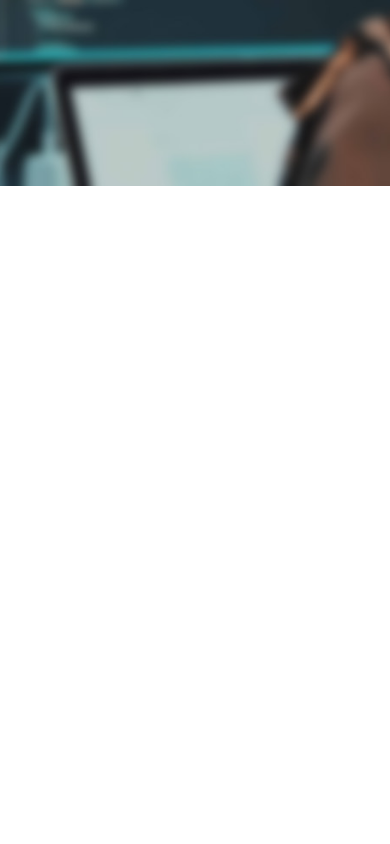
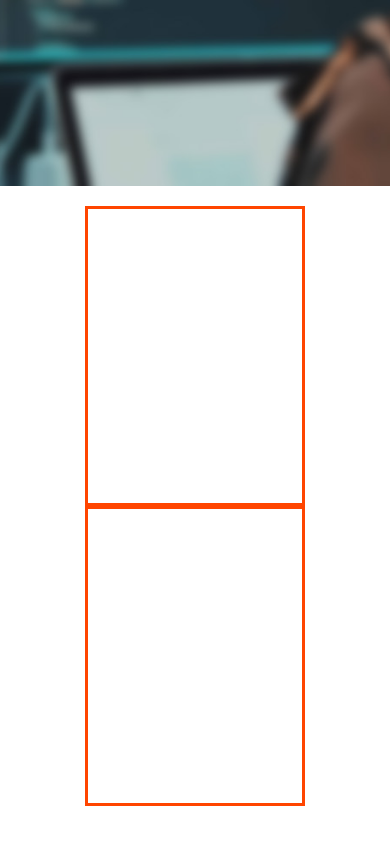
Before and after one commit to DondonDev/DondonDev.github.io, a plain HTML site: page index.html in a window 390 px wide. Shown: the part 658-1502 px from the top of the page. Drawn offline with Linux system fonts and the light colour scheme.

Commit message:
Update Files

```diff
--- a/css/mainnavstyles.css
+++ b/css/mainnavstyles.css
@@ -56,7 +56,7 @@
     margin: 2px;
 }
 
-@media screen and (max-width: 600px) {
+@media screen and (max-width: 700px) {
     .mainnav a:not(:first-child) {
         display: none;
     }
@@ -67,7 +67,7 @@
     }
 }
 
-@media screen and (max-width: 600px) {
+@media screen and (max-width: 700px) {
     .mainnav.responsive {
         position: fixed;
     }
--- a/css/mainstyles.css
+++ b/css/mainstyles.css
@@ -66,6 +66,17 @@ section {
 #aboutsection {
     background-color: #ffffff;
     height: 200vh;
+    padding: 20px;
+    display: flex;
+    align-items:first baseline;
+    justify-content: left;
+}
+
+.profilepicholder {
+    background-color: #ffffff;
+    width: 220px;
+    height: 300px;
+    border: solid orangered;
 }
 
 #portfoliosection {
@@ -98,3 +109,20 @@ button {
     cursor: pointer;
     border-radius: 16px;
   }
+
+  @media screen and (max-width: 700px) {
+    .profilepicholder {
+        margin-left: auto;
+        margin-right: auto;
+    }
+
+    #aboutsection {
+    display:block;
+    align-items:center;
+    justify-content: center;
+    }
+
+    .myname {
+        font-size: 26px;
+      }
+  }
--- a/index.html
+++ b/index.html
@@ -13,7 +13,6 @@
     <link rel="stylesheet" href="css/mainnavstyles.css">
 
     <link rel="stylesheet" href="https://cdnjs.cloudflare.com/ajax/libs/font-awesome/4.7.0/css/font-awesome.min.css">
-
 </head>
 
 <body>
@@ -49,7 +48,10 @@
         </div>
     </section>
 
-    <section id="aboutsection"></section>
+    <section id="aboutsection">
+        <div class="profilepicholder"></div>
+        <div class="profilepicholder"></div>
+    </section>
     <section id="portfoliosection"></section>
     <section id="blogsection">
         <a href="html/myblogs.html" target="_blank">
--- a/js/main.js
+++ b/js/main.js
@@ -8,7 +8,7 @@ function navmenuicon() {
     }
 }
 
-/*highlight navigation on scroll */
+/*highlight navigation when scrolling*/
 const sections = document.querySelectorAll("section[id]");
 window.addEventListener("scroll", navHighlighter);
 function navHighlighter() {
```
